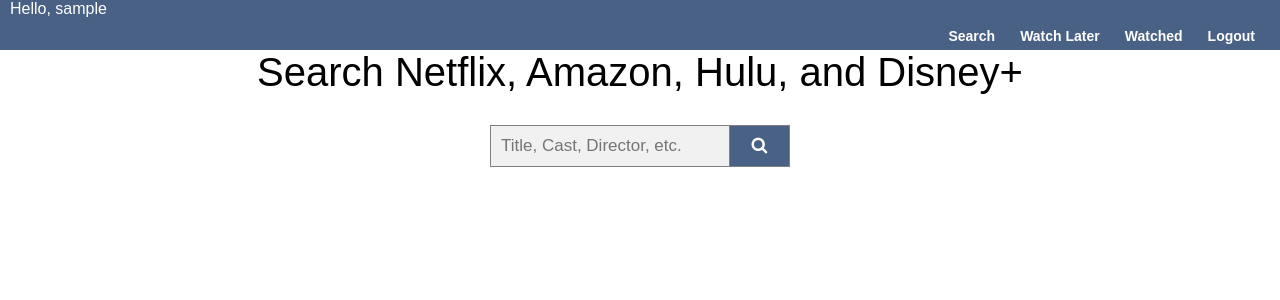
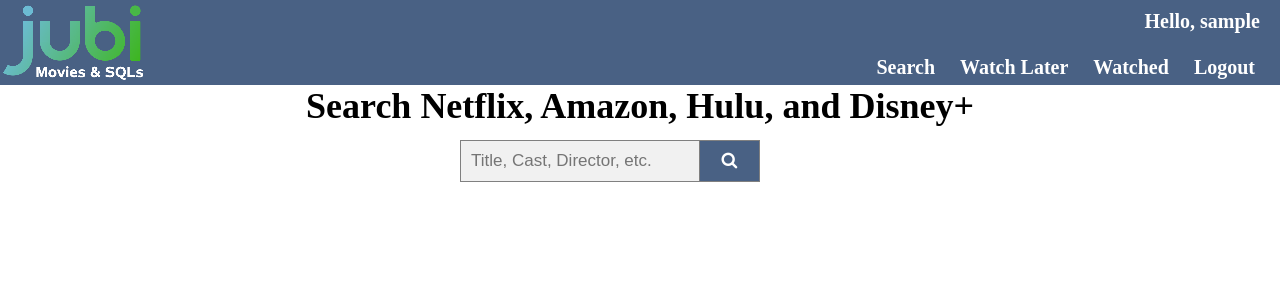
Before and after one commit to JamesMedved/DBM_Project, a Django app: page /jubi/search/ in a window 1280 px wide. Shown: the top 300 px of the page. Run offline with Django 4.2, Linux system fonts and the light colour scheme; the visitor is signed in with stand-in values (Sample User, id 1).

Commit message:
Style changes

```diff
--- a/website/mysite/static/css/style.css
+++ b/website/mysite/static/css/style.css
@@ -1,3 +1,7 @@
+body {
+  background-image: url('images/jubi_white.png') no-repeat top left;
+}
+
 * {
     box-sizing: border-box;
     margin:0;
@@ -12,6 +16,8 @@
     width: 80%;
     background: #f1f1f1;
     margin-top:20px;
+    position: center;
+    translate: -30px;
   }
 
   form.dbm button {
@@ -25,6 +31,8 @@
     border-left: none;
     cursor: pointer;
     margin-top:20px;
+    position: center;
+    translate: -30px;
   }
 
   form.dbm button:hover {
@@ -34,8 +42,8 @@
   .header {
     width: 100%;
     float: left;
-    height: 50px;
-    font-family: Arial, Helvetica, sans-serif;
+    height: 85px;
+    font: sans-serif;
     background: rgb(73,97,132);
     padding: 0;
   }
@@ -50,14 +58,14 @@
   ul li {
     list-style: none;
     margin-right: 25px;
-    margin-top: 10px;
-    font-size: 14px;
+    margin-top: -40px;
+    font-size: 20px;
   }
 
   ul li a{
     text-decoration: none;
     color: white;
-    font-family: Arial;
+    font: sans-serif;
     font-weight: bold;
     transition: 0.4s ease-in-out;
   }
@@ -67,20 +75,31 @@
   }
 
   .title {
+    height: 120px;
     position: center;
     text-align: center;
     color: black;
-    font-size: 40px;
+    font-size: 18px;
     padding: 10px;
     margin: auto;
-    font-family: Arial, Helvetica, sans-serif;
+    font: Arial;
+  }
+
+  .title h1 {
+    height: 50px;
+    padding-top: 10px;
+    margin: auto;
   }
 
 .welcome {
   text-decoration: none;
-  font-family: Arial, Helvetica, sans-serif;
+  font: sans-serif;
   color: white;
-  padding-left:10px;
+  padding-right:20px;
+  padding-top: 10px;
+  float:right;
+  font-weight: bold;
+  font-size: 20px;
 }
 
 .container {
--- a/website/mysite/templates/search.html
+++ b/website/mysite/templates/search.html
@@ -14,11 +14,12 @@
 
 <body>
 
-  <div class ="header">
+  <div class="header">
+    <img src="{% static 'images/jubi_white.png' %}" alt="Logo" />
     <div class="welcome">
       Hello, {{request.user}}
     </div>
-    <div class ="nav-links"></div>
+    <div class="nav-links"></div>
     <ul>
       <li><a href=""><a href="{% url 'search' %}" class="m1-2">Search</a></a></li>
       <li><a href=""><a href="{% url 'watchlater' %}" class="m1-2">Watch Later</a></li>
@@ -29,7 +30,7 @@
   </div>
 
   <div class="title">
-  Search Netflix, Amazon, Hulu, and Disney+
+    <h1>Search Netflix, Amazon, Hulu, and Disney+</h1>
   </div>
 
   <form class="dbm" method=POST action="" style="margin:auto;max-width:300px">
@@ -57,7 +58,7 @@
             <div class="add">
               <form method=POST action="{% url 'search' %}">
                 {% csrf_token %}
-                <button type="submit", name="add_wl", value="{{ instance.id }}">+</button>
+                <button type="submit" , name="add_wl" , value="{{ instance.id }}">+</button>
               </form>
             </div>
           </td>
```
Also changed, not shown: website/mysite/static/images/background.jpg (added), website/mysite/static/images/jubi_med.png (added), website/mysite/static/images/jubi_small.png (added), website/mysite/static/images/jubi_white.png (added). Lines whose indentation alone changed are shown as unchanged.
